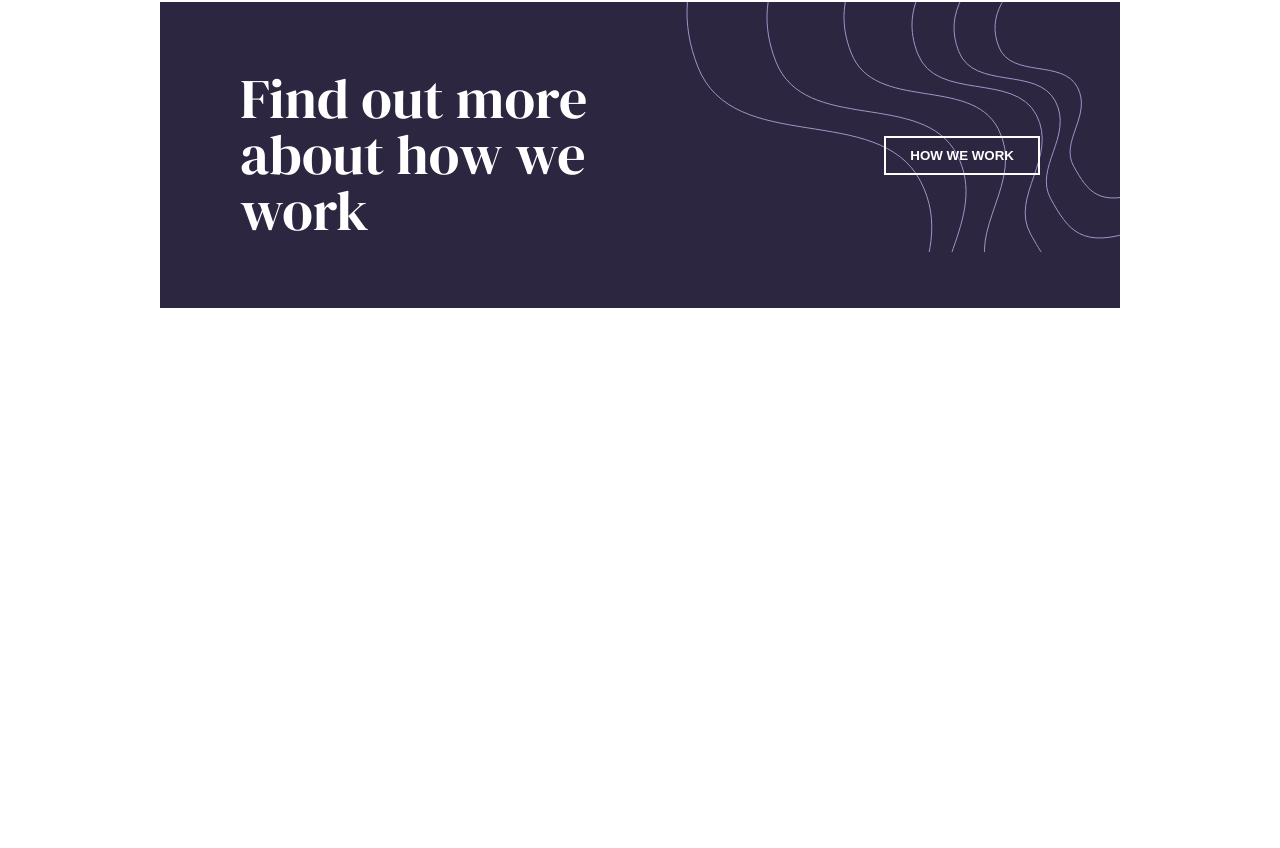
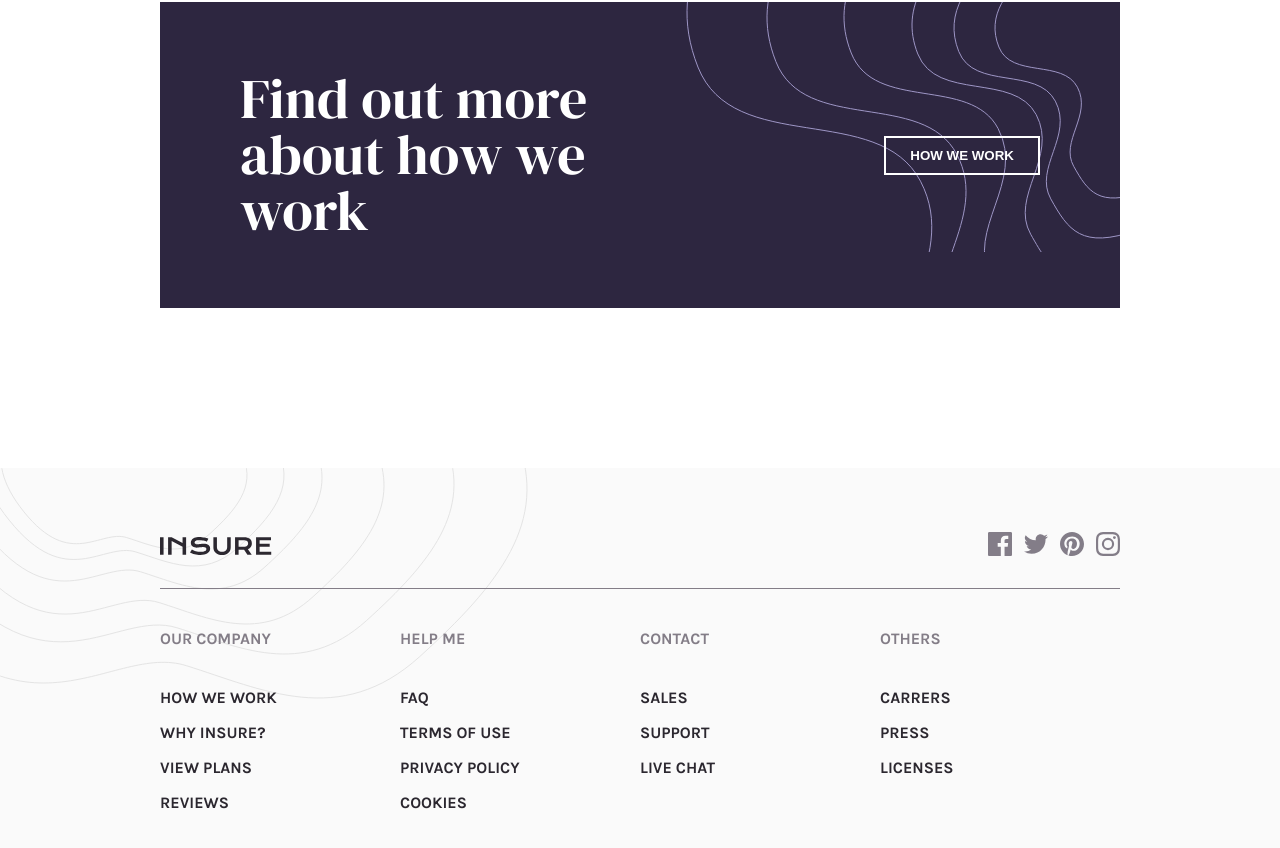
Before and after one commit to LucasAndrade912/insure-landing-page, an Angular app: page / in a window 1280 px wide. Shown: the part 1772-2620 px from the top of the page. Before the commit the page ends 2240 px from the top, so only its background shows below. Built offline with nearby package versions, Linux system fonts and the light colour scheme.

Commit message:
feat: create Footer component

```diff
--- a/src/app/app.component.html
+++ b/src/app/app.component.html
@@ -2,3 +2,4 @@
 <app-introduction></app-introduction>
 <app-differences></app-differences>
 <app-how-we-work></app-how-we-work>
+<app-footer></app-footer>
--- a/src/app/app.module.ts
+++ b/src/app/app.module.ts
@@ -7,6 +7,7 @@
 import { ButtonComponent } from './components/button/button.component';
 import { DifferencesComponent } from './components/differences/differences.component';
 import { HowWeWorkComponent } from './components/how-we-work/how-we-work.component';
+import { FooterComponent } from './components/footer/footer.component';
 
 @NgModule({
   declarations: [
@@ -15,7 +16,8 @@
     IntroductionComponent,
     ButtonComponent,
     DifferencesComponent,
-    HowWeWorkComponent
+    HowWeWorkComponent,
+    FooterComponent
   ],
   imports: [
     BrowserModule
--- /dev/null
+++ b/src/app/components/footer/footer.component.css
@@ -0,0 +1,77 @@
+footer {
+  width: 100vw;
+  background-color: var(--very-light-gray);
+  position: relative;
+  z-index: 10;
+  left: -10rem;
+  padding: 4rem 10rem;
+}
+
+ul {
+  list-style: none;
+}
+
+.bg-pattern {
+  position: absolute;
+  z-index: -1;
+  top: 0;
+  left: 0;
+}
+
+footer .social-medias {
+  display: flex;
+  justify-content: space-between;
+  align-items: center;
+}
+
+footer .social-medias ul {
+  display: flex;
+  justify-content: space-between;
+  align-items: center;
+  gap: 0.75rem;
+}
+
+svg:hover path {
+  fill: var(--dark-violet);
+}
+
+.underline {
+  margin-top: 28px;
+  margin-bottom: 40px;
+  width: 100%;
+  border-top: 1px solid var(--dark-grayish-violet);
+}
+
+footer .info a {
+  text-transform: uppercase;
+  text-decoration: none;
+  border-bottom: 1px solid transparent;
+  color: var(--very-dark-violet);
+  font-weight: 700;
+}
+
+footer .info a:hover {
+  border-bottom-color: var(--very-dark-violet);
+}
+
+footer .info {
+  display: grid;
+  grid-template-columns: repeat(4, 1fr);
+}
+
+footer .info .container {
+  display: flex;
+  flex-direction: column;
+  gap: 40px;
+}
+
+footer .info .container h4 {
+  color: var(--dark-grayish-violet);
+  text-transform: uppercase;
+}
+
+footer .info .container ul {
+  display: flex;
+  flex-direction: column;
+  gap: 16px;
+}
--- /dev/null
+++ b/src/app/components/footer/footer.component.html
@@ -0,0 +1,67 @@
+<footer>
+  <img class="bg-pattern" src="../../../assets/bg-pattern-footer-desktop.svg" />
+
+  <div class="social-medias">
+    <img src="../../../assets/logo.svg" alt="Insure Logo" />
+
+    <ul>
+      <li>
+        <a href="#">
+          <svg xmlns="http://www.w3.org/2000/svg" width="24" height="24">
+            <path
+              fill="#837D88"
+              d="M22.675 0H1.325C.593 0 0 .593 0 1.325v21.351C0 23.407.593 24 1.325 24H12.82v-9.294H9.692v-3.622h3.128V8.413c0-3.1 1.893-4.788 4.659-4.788 1.325 0 2.463.099 2.795.143v3.24l-1.918.001c-1.504 0-1.795.715-1.795 1.763v2.313h3.587l-.467 3.622h-3.12V24h6.116c.73 0 1.323-.593 1.323-1.325V1.325C24 .593 23.407 0 22.675 0z"
+            />
+          </svg>
+        </a>
+      </li>
+
+      <li>
+        <a href="#">
+          <svg xmlns="http://www.w3.org/2000/svg" width="24" height="20">
+            <path
+              fill="#837D88"
+              d="M24 2.557a9.83 9.83 0 01-2.828.775A4.932 4.932 0 0023.337.608a9.864 9.864 0 01-3.127 1.195A4.916 4.916 0 0016.616.248c-3.179 0-5.515 2.966-4.797 6.045A13.978 13.978 0 011.671 1.149a4.93 4.93 0 001.523 6.574 4.903 4.903 0 01-2.229-.616c-.054 2.281 1.581 4.415 3.949 4.89a4.935 4.935 0 01-2.224.084 4.928 4.928 0 004.6 3.419A9.9 9.9 0 010 17.54a13.94 13.94 0 007.548 2.212c9.142 0 14.307-7.721 13.995-14.646A10.025 10.025 0 0024 2.557z"
+            />
+          </svg>
+        </a>
+      </li>
+
+      <li>
+        <a href="#">
+          <svg xmlns="http://www.w3.org/2000/svg" width="24" height="24">
+            <path
+              fill="#837D88"
+              d="M12 0C5.373 0 0 5.372 0 12c0 5.084 3.163 9.426 7.627 11.174-.105-.949-.2-2.405.042-3.441.218-.937 1.407-5.965 1.407-5.965s-.359-.719-.359-1.782c0-1.668.967-2.914 2.171-2.914 1.023 0 1.518.769 1.518 1.69 0 1.029-.655 2.568-.994 3.995-.283 1.194.599 2.169 1.777 2.169 2.133 0 3.772-2.249 3.772-5.495 0-2.873-2.064-4.882-5.012-4.882-3.414 0-5.418 2.561-5.418 5.207 0 1.031.397 2.138.893 2.738a.36.36 0 01.083.345l-.333 1.36c-.053.22-.174.267-.402.161-1.499-.698-2.436-2.889-2.436-4.649 0-3.785 2.75-7.262 7.929-7.262 4.163 0 7.398 2.967 7.398 6.931 0 4.136-2.607 7.464-6.227 7.464-1.216 0-2.359-.631-2.75-1.378l-.748 2.853c-.271 1.043-1.002 2.35-1.492 3.146C9.57 23.812 10.763 24 12 24c6.627 0 12-5.373 12-12 0-6.628-5.373-12-12-12z"
+            />
+          </svg>
+        </a>
+      </li>
+
+      <li>
+        <a href="#">
+          <svg xmlns="http://www.w3.org/2000/svg" width="24" height="24">
+            <path
+              fill="#837D88"
+              d="M12 2.163c3.204 0 3.584.012 4.85.07 3.252.148 4.771 1.691 4.919 4.919.058 1.265.069 1.645.069 4.849 0 3.205-.012 3.584-.069 4.849-.149 3.225-1.664 4.771-4.919 4.919-1.266.058-1.644.07-4.85.07-3.204 0-3.584-.012-4.849-.07-3.26-.149-4.771-1.699-4.919-4.92-.058-1.265-.07-1.644-.07-4.849 0-3.204.013-3.583.07-4.849.149-3.227 1.664-4.771 4.919-4.919 1.266-.057 1.645-.069 4.849-.069zM12 0C8.741 0 8.333.014 7.053.072 2.695.272.273 2.69.073 7.052.014 8.333 0 8.741 0 12c0 3.259.014 3.668.072 4.948.2 4.358 2.618 6.78 6.98 6.98C8.333 23.986 8.741 24 12 24c3.259 0 3.668-.014 4.948-.072 4.354-.2 6.782-2.618 6.979-6.98.059-1.28.073-1.689.073-4.948 0-3.259-.014-3.667-.072-4.947-.196-4.354-2.617-6.78-6.979-6.98C15.668.014 15.259 0 12 0zm0 5.838a6.162 6.162 0 100 12.324 6.162 6.162 0 000-12.324zM12 16a4 4 0 110-8 4 4 0 010 8zm6.406-11.845a1.44 1.44 0 100 2.881 1.44 1.44 0 000-2.881z"
+            />
+          </svg>
+        </a>
+      </li>
+    </ul>
+  </div>
+
+  <div class="underline"></div>
+
+  <div class="info">
+    <div class="container" *ngFor="let item of footerItems">
+      <h4>{{ item.title }}</h4>
+
+      <ul>
+        <li *ngFor="let link of item.links">
+          <a href="#">{{ link }}</a>
+        </li>
+      </ul>
+    </div>
+  </div>
+</footer>
--- /dev/null
+++ b/src/app/components/footer/footer.component.ts
@@ -0,0 +1,27 @@
+import { Component } from '@angular/core';
+
+@Component({
+  selector: 'app-footer',
+  templateUrl: './footer.component.html',
+  styleUrls: ['./footer.component.css']
+})
+export class FooterComponent {
+  footerItems = [
+    {
+      title: 'Our Company',
+      links: ['How we work', 'Why insure?', 'View plans', 'Reviews']
+    },
+    {
+      title: 'Help Me',
+      links: ['Faq', 'Terms of use', 'Privacy policy', 'Cookies']
+    },
+    {
+      title: 'Contact',
+      links: ['Sales', 'Support', 'Live chat']
+    },
+    {
+      title: 'Others',
+      links: ['Carrers', 'Press', 'Licenses']
+    },
+  ]
+}
```
Also changed, not shown: 1 other file (tests, documents, lock files or other folders).
